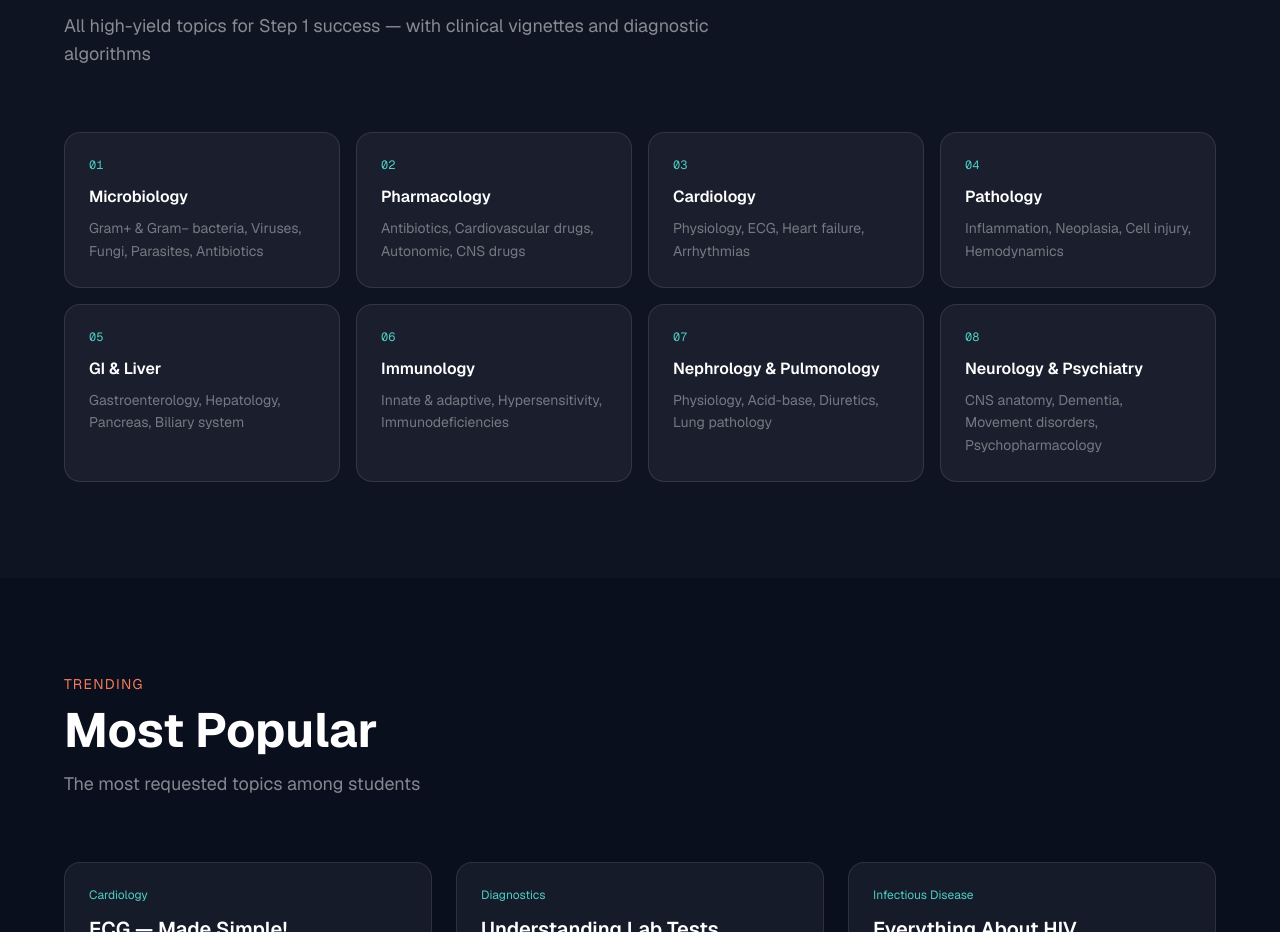
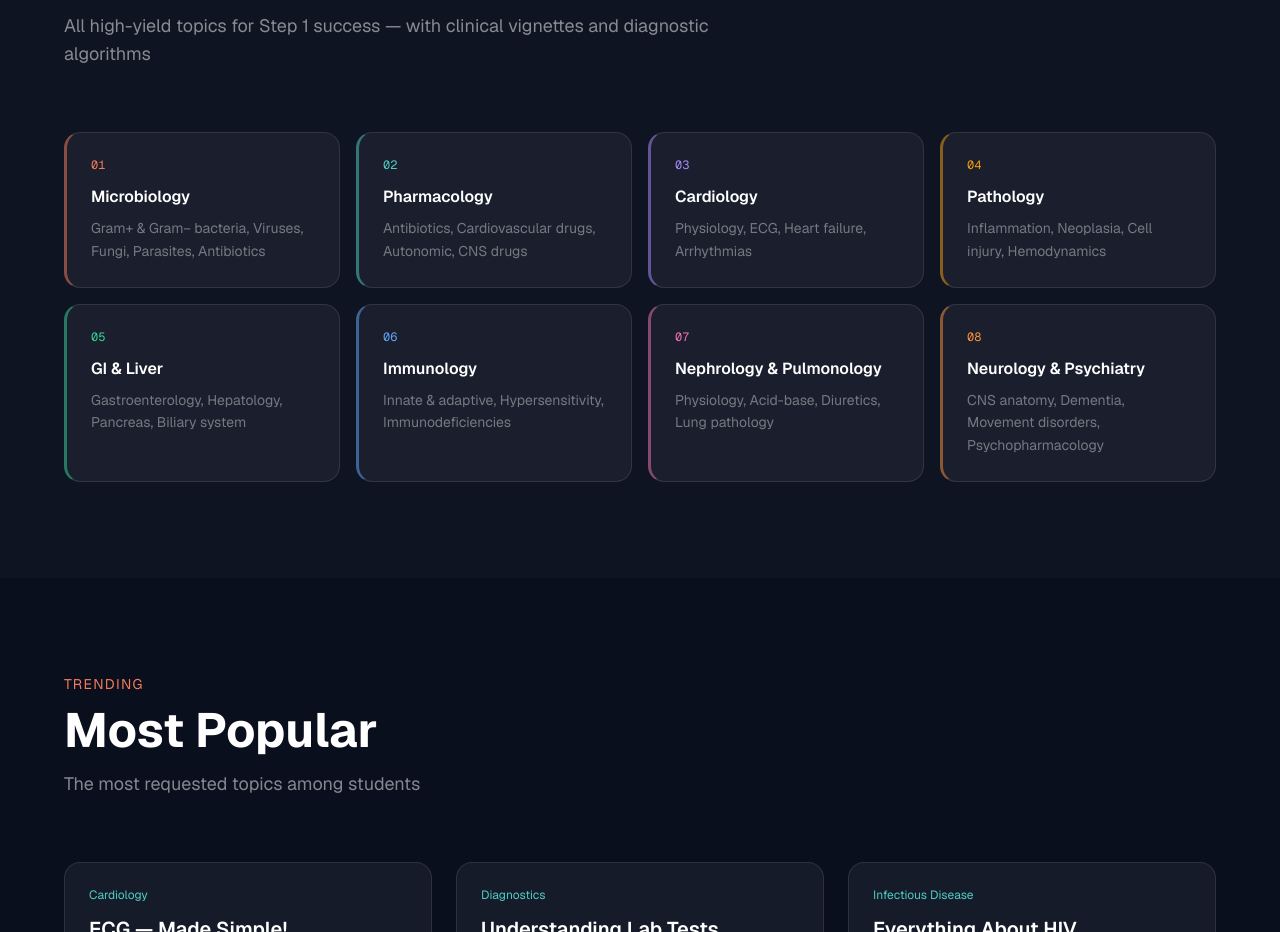
Before and after one commit to drasiiavinograd/asiiavinograd-site, a Next.js app: page /anki in a window 1280 px wide. Shown: the part 980-1912 px from the top of the page. Built offline with nearby package versions, Linux system fonts and the light colour scheme.

Commit message:
curriculum cards: unique color per discipline

```diff
--- a/app/[locale]/page.tsx
+++ b/app/[locale]/page.tsx
@@ -116,13 +116,27 @@ export default function Home() {
           <h2 className="text-4xl md:text-5xl font-bold mb-4">{t('curriculum.title')}</h2>
           <p className="text-white/50 text-lg mb-16 max-w-2xl">{t('curriculum.desc')}</p>
           <div className="grid sm:grid-cols-2 lg:grid-cols-4 gap-4">
-            {curriculumItems.map((item, i) => (
-              <div key={item.title} className="bg-white/5 border border-white/10 rounded-2xl p-6 hover:border-[#4ecdc4]/40 transition-all">
-                <div className="text-[#4ecdc4] text-xs font-mono mb-3">{String(i + 1).padStart(2, '0')}</div>
-                <div className="font-semibold mb-2">{item.title}</div>
-                <div className="text-white/40 text-sm leading-relaxed">{item.topics}</div>
-              </div>
-            ))}
+            {curriculumItems.map((item, i) => {
+              const colors = [
+                { num: '#f47c5a', border: 'hover:border-[#f47c5a]/50', bg: 'hover:bg-[#f47c5a]/5' },   // orange - Microbiology
+                { num: '#4ecdc4', border: 'hover:border-[#4ecdc4]/50', bg: 'hover:bg-[#4ecdc4]/5' },   // teal - Pharmacology
+                { num: '#a78bfa', border: 'hover:border-[#a78bfa]/50', bg: 'hover:bg-[#a78bfa]/5' },   // purple - Cardiology
+                { num: '#f59e0b', border: 'hover:border-[#f59e0b]/50', bg: 'hover:bg-[#f59e0b]/5' },   // amber - Pathology
+                { num: '#34d399', border: 'hover:border-[#34d399]/50', bg: 'hover:bg-[#34d399]/5' },   // green - GI
+                { num: '#60a5fa', border: 'hover:border-[#60a5fa]/50', bg: 'hover:bg-[#60a5fa]/5' },   // blue - Immunology
+                { num: '#f472b6', border: 'hover:border-[#f472b6]/50', bg: 'hover:bg-[#f472b6]/5' },   // pink - Nephrology
+                { num: '#fb923c', border: 'hover:border-[#fb923c]/50', bg: 'hover:bg-[#fb923c]/5' },   // orange2 - Neurology
+              ];
+              const c = colors[i % colors.length];
+              return (
+                <div key={item.title} className={`bg-white/5 border border-white/10 rounded-2xl p-6 transition-all cursor-pointer ${c.border} ${c.bg}`}
+                  style={{ borderLeftWidth: '3px', borderLeftColor: c.num + '80' }}>
+                  <div className="text-xs font-mono mb-3" style={{ color: c.num }}>{String(i + 1).padStart(2, '0')}</div>
+                  <div className="font-semibold mb-2">{item.title}</div>
+                  <div className="text-white/40 text-sm leading-relaxed">{item.topics}</div>
+                </div>
+              );
+            })}
           </div>
         </div>
       </section>
```
